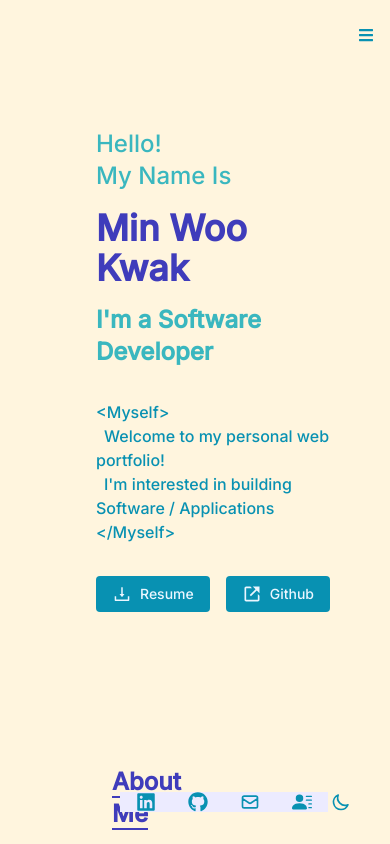
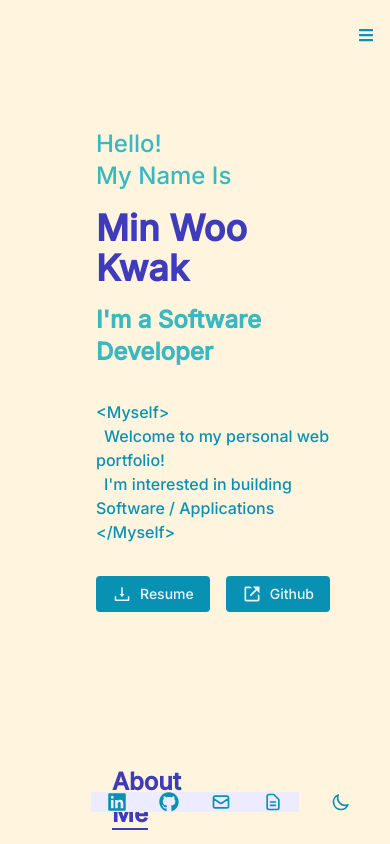
Before and after one commit to minwk79/react-portfolio-website, a React (Create React App) app: page / in a window 390 px wide. Shown: the top 844 px of the page. Built offline with nearby package versions, Linux system fonts and the light colour scheme.

Commit message:
prettier

```diff
--- a/src/components/App.jsx
+++ b/src/components/App.jsx
@@ -1,32 +1,28 @@
-import React, {useState} from 'react';
-import Header from './Header';
-import About from './About';
-import Skills from './Skills';
-import Project from './Project';
-import Contact from './Contact';
-import Footer from './Footer';
-import NavBar from './NavBar';
-import Social from './Social';
-import DarkMode from './DarkMode';
+import React, { useState } from "react";
+import Header from "./Header";
+import About from "./About";
+import Skills from "./Skills";
+import Project from "./Project";
+import Contact from "./Contact";
+import Footer from "./Footer";
+import NavBar from "./NavBar";
+import Social from "./Social";
+import DarkMode from "./DarkMode";
 
 function App() {
-
   const [darkMode, setDarkMode] = useState(false);
 
   const toggleDarkMode = (darkMode) => {
     setDarkMode(!darkMode);
   };
 
-
   return (
-    <div className={!darkMode ? '' : 'dark'}>
+    <div className={!darkMode ? "" : "dark"}>
       {/* TODO: Attach a toggle button for dark mode.  */}
-      <div className='bg-light-bg dark:bg-dark-bg'>
+      <div className="bg-light-bg dark:bg-dark-bg">
         <NavBar />
-        <div className='flex flex-col'>
-          <Social />
-          <DarkMode darkMode={darkMode} toggleDarkMode={toggleDarkMode}/>
-        </div>
+        <Social />
+        <DarkMode darkMode={darkMode} toggleDarkMode={toggleDarkMode} />
         <Header />
         <About />
         <Skills />
@@ -34,9 +30,8 @@ function App() {
         <Contact />
         <Footer />
       </div>
-
     </div>
-  )
+  );
 }
 
 export default App;
--- a/src/components/DarkMode.jsx
+++ b/src/components/DarkMode.jsx
@@ -1,34 +1,55 @@
-import {useState} from 'react';
-import {HiOutlineMoon} from 'react-icons/hi';
-import {HiOutlineSun} from 'react-icons/hi';
+import { useState } from "react";
+import { HiOutlineMoon } from "react-icons/hi";
+import { HiOutlineSun } from "react-icons/hi";
 
-const DarkMode = ({darkMode, toggleDarkMode}) => {
-
+const DarkMode = ({ darkMode, toggleDarkMode }) => {
   const [dark, setDark] = useState(false);
 
   const handleClick = () => {
     setDark(!dark);
-  }
+  };
 
   return (
-    <div className=''>
-
+    <div className="">
       {/* Desktop */}
-      <div className='hidden lg:flex fixed flex-col top-[70%] left-4' onClick={() => {toggleDarkMode(darkMode)}} >
-        <div className='px-2 rounded-lg text-light-text dark:text-dark-text' onClick={handleClick}>
-          {!dark ? <HiOutlineMoon size={20} className='hover:fill-current'/> : <HiOutlineSun size={20} className='hover:fill-current'/>}
+      <div
+        className="hidden lg:flex fixed flex-col top-[70%] left-4 mt-2"
+        onClick={() => {
+          toggleDarkMode(darkMode);
+        }}
+      >
+        <div
+          className="px-2 rounded-lg text-light-text dark:text-dark-text hover:scale-125 duration-300"
+          onClick={handleClick}
+        >
+          {!dark ? (
+            <HiOutlineMoon size={20} className="hover:fill-current" />
+          ) : (
+            <HiOutlineSun size={20} className="hover:fill-current" />
+          )}
         </div>
       </div>
 
       {/* Mobile */}
-      <div className='lg:hidden fixed bottom-0 pb-8 right-[8%] sm:right-[20%]' onClick={() => {toggleDarkMode(darkMode)}} >
-        <div className='px-2 rounded-lg text-light-text dark:text-dark-text' onClick={handleClick}>
-          {!dark ? <HiOutlineMoon size={20} className='hover:fill-current'/> : <HiOutlineSun size={20} className='hover:fill-current'/>}
+      <div
+        className="lg:hidden fixed bottom-0 pb-8 right-[8%] sm:right-[26%]"
+        onClick={() => {
+          toggleDarkMode(darkMode);
+        }}
+      >
+        <div
+          className="px-2 rounded-lg text-light-text dark:text-dark-text hover:scale-125 duration-300"
+          onClick={handleClick}
+        >
+          {!dark ? (
+            <HiOutlineMoon size={20} className="hover:fill-current" />
+          ) : (
+            <HiOutlineSun size={20} className="hover:fill-current" />
+          )}
         </div>
       </div>
+    </div>
+  );
+};
 
-    </div>
-  )
-}
-
-export default DarkMode
+export default DarkMode;
--- a/src/components/NavBar.jsx
+++ b/src/components/NavBar.jsx
@@ -17,27 +17,27 @@ const NavBar = () => {
       text-light-text dark:text-dark-text' >
       {/* menu */}
       <ul className='hidden md:flex'>
-          <li>
+          <li className='hover:scale-110 duration-200'>
             <Link to="home" smooth={true} duration={500}>
               Home
             </Link>
           </li>
-          <li>
+          <li className='hover:scale-110 duration-200'>
             <Link to="about" smooth={true} duration={500}>
               About
             </Link>
           </li>
-          <li>
+          <li className='hover:scale-110 duration-200'>
             <Link to="skills" smooth={true} duration={500}>
               Skills
             </Link>
           </li>
-          <li>
+          <li className='hover:scale-110 duration-200'>
             <Link to="projects" smooth={true} duration={500}>
               Projects
             </Link>
           </li>
-          <li>
+          <li className='hover:scale-110 duration-200'>
             <Link to="contact" smooth={true} duration={500}>
               Contact
             </Link>
--- a/src/components/Social.jsx
+++ b/src/components/Social.jsx
@@ -1,72 +1,108 @@
-import React from 'react'
-import {HiOutlineMail} from 'react-icons/hi';
-import {BsFillPersonLinesFill} from 'react-icons/bs';
-import {FaGithub, FaLinkedin} from 'react-icons/fa';
-import resume from '../assets/resume.pdf'
+import React from "react";
+import { HiOutlineMail, HiOutlineDocumentText } from "react-icons/hi";
+import { BsFillPersonLinesFill } from "react-icons/bs";
+import { FaGithub, FaLinkedin } from "react-icons/fa";
+import resume from "../assets/resume.pdf";
 import { Link } from "react-scroll";
 
 function Social() {
   return (
-    <div className=''>
+    <div className="">
       {/* Set opacity on hover on above classname */}
 
-
       {/*Desktop Left Sidebar Social Icons*/}
-        <div className='hidden lg:flex fixed flex-col top-[35%] left-0'>
+      <div className="hidden lg:flex fixed flex-col top-[35%] left-0">
         <ul>
-                <li className='desktopIcons'>
-                    <a className='flex justify-between items-center w-full text-light-text dark:text-dark-text' href='https://www.linkedin.com/in/minwoo-kwak-8437a8236/' target='_blank' rel='noreferrer'>
-                        LinkedIn <FaLinkedin size={30}/>
+          <li className="desktopIcons">
+            <a
+              className="flex justify-between items-center w-full text-light-text dark:text-dark-text"
+              href="https://www.linkedin.com/in/minwoo-kwak-8437a8236/"
+              target="_blank"
+              rel="noreferrer"
+            >
+              LinkedIn <FaLinkedin size={30} />
             </a>
           </li>
-                <li className='desktopIcons'>
-                    <a className='flex justify-between items-center w-full text-light-text dark:text-dark-text' href='https://github.com/minugrammer0725' target='_blank' rel='noreferrer'>
-                        GitHub <FaGithub size={30}/>
+          <li className="desktopIcons">
+            <a
+              className="flex justify-between items-center w-full text-light-text dark:text-dark-text"
+              href="https://github.com/minugrammer0725"
+              target="_blank"
+              rel="noreferrer"
+            >
+              GitHub <FaGithub size={30} />
             </a>
           </li>
-                <li className='desktopIcons'>
-                    <Link to='contact' smooth={true} duration={500} className='flex justify-between items-center w-full text-light-text dark:text-dark-text' href='/'>
-                        Email <HiOutlineMail size={30}/>
+          <li className="desktopIcons">
+            <Link
+              to="contact"
+              smooth={true}
+              duration={500}
+              className="flex justify-between items-center w-full text-light-text dark:text-dark-text"
+              href="/"
+            >
+              Email <HiOutlineMail size={30} />
             </Link>
           </li>
-                <li className='desktopIcons'>
-                    <a className='flex justify-between items-center w-full text-light-text dark:text-dark-text' href={resume} download>
-                        Resume <BsFillPersonLinesFill size={30}/>
+          <li className="desktopIcons">
+            <a
+              className="flex justify-between items-center w-full text-light-text dark:text-dark-text"
+              href={resume}
+              download
+            >
+              Resume <HiOutlineDocumentText size={30} />
             </a>
-
           </li>
         </ul>
       </div>
 
       {/*Mobile~Tablet: hovering sticky at the bottom*/}
-        <div className='lg:hidden fixed bottom-0 pb-8 left-56 right-56'>
-            <ul className='flex place-content-center rounded-xl'>
-                <li className='mobileIcons'>
-                    <a className='flex justify-between items-center w-full text-light-text dark:text-dark-text' href='https://www.linkedin.com/in/minwoo-kwak-8437a8236/' target='_blank' rel='noreferrer'>
-                        <FaLinkedin size={20}/>
+      <div className="lg:hidden fixed bottom-0 pb-8 container mx-auto">
+        <ul className="flex place-content-center rounded-xl">
+          <li className="mobileIcons">
+            <a
+              className="flex justify-between items-center w-full text-light-text dark:text-dark-text"
+              href="https://www.linkedin.com/in/minwoo-kwak-8437a8236/"
+              target="_blank"
+              rel="noreferrer"
+            >
+              <FaLinkedin size={20} />
             </a>
           </li>
-                <li className='mobileIcons'>
-                    <a className='flex justify-between items-center w-full text-light-text dark:text-dark-text' href='https://github.com/minugrammer0725' target='_blank' rel='noreferrer'>
-                        <FaGithub size={20}/>
+          <li className="mobileIcons">
+            <a
+              className="flex justify-between items-center w-full text-light-text dark:text-dark-text"
+              href="https://github.com/minugrammer0725"
+              target="_blank"
+              rel="noreferrer"
+            >
+              <FaGithub size={20} />
             </a>
           </li>
-                <li className='mobileIcons'>
-                    <Link to='contact' smooth={true} duration={500} className='flex justify-between items-center w-full text-light-text dark:text-dark-text' href='/'>
-                        <HiOutlineMail size={20}/>
+          <li className="mobileIcons">
+            <Link
+              to="contact"
+              smooth={true}
+              duration={500}
+              className="flex justify-between items-center w-full text-light-text dark:text-dark-text"
+              href="/"
+            >
+              <HiOutlineMail size={20} />
             </Link>
           </li>
-                <li className='mobileIcons'>
-                    <a className='flex justify-between items-center w-full text-light-text dark:text-dark-text' href={resume} download>
-                        <BsFillPersonLinesFill size={20}/>
+          <li className="mobileIcons">
+            <a
+              className="flex justify-between items-center w-full text-light-text dark:text-dark-text"
+              href={resume}
+              download
+            >
+              <HiOutlineDocumentText size={20} />
             </a>
           </li>
         </ul>
       </div>
-
-
     </div>
-  )
+  );
 }
 
-export default Social
+export default Social;
```
Also changed, not shown: src/components/Footer.jsx (+14 -3 lines). Lines whose indentation alone changed are shown as unchanged.
